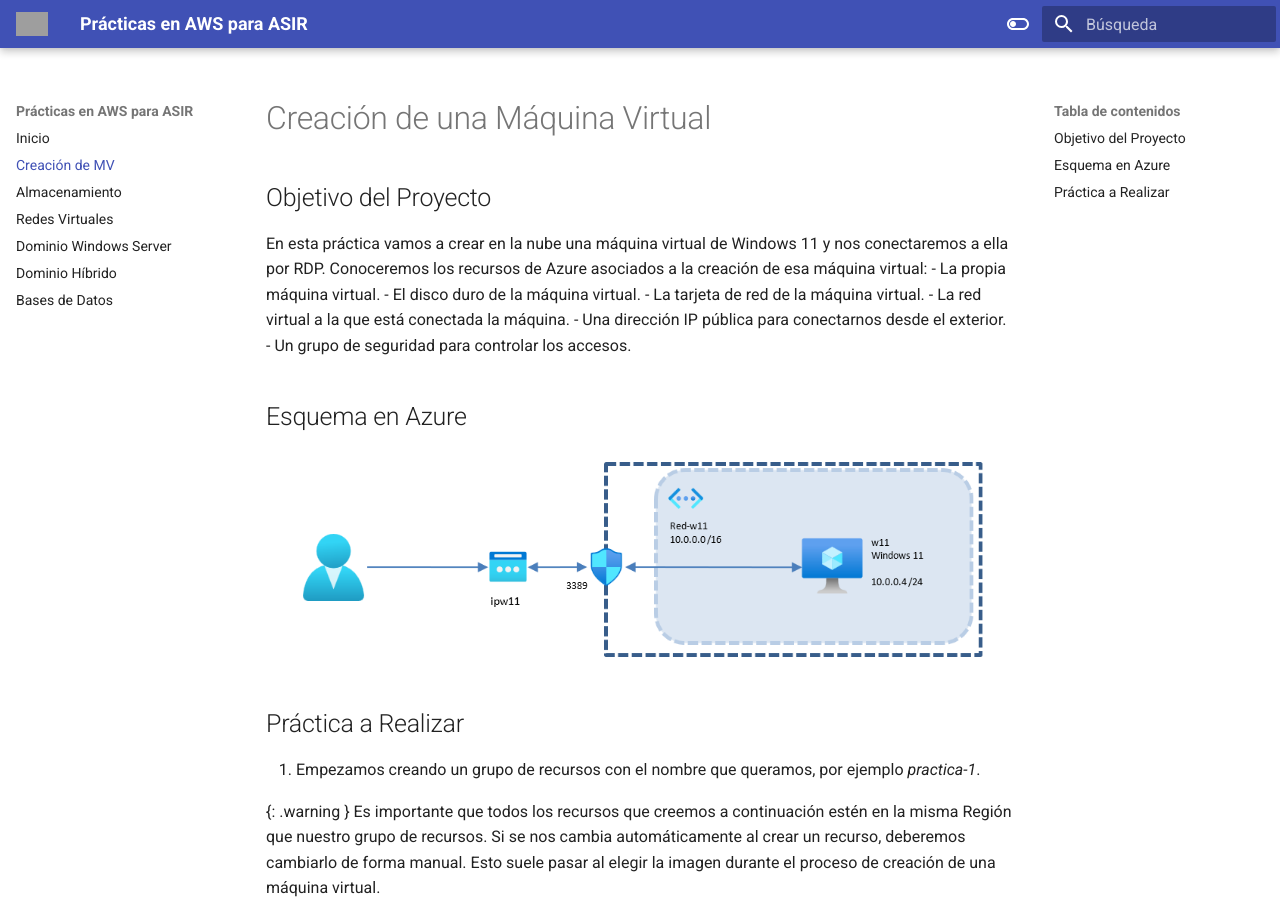
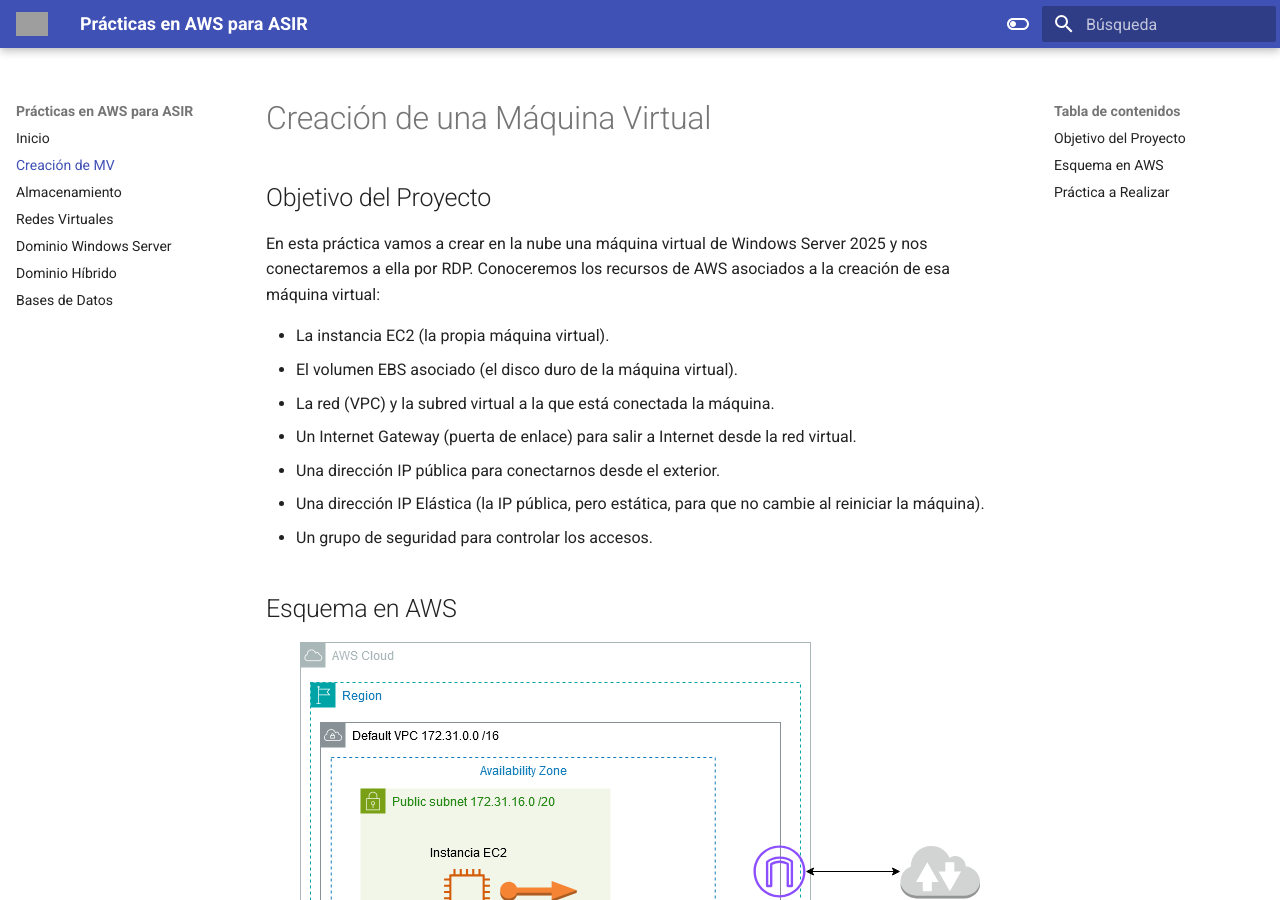
Before and after one commit to jrpellicer/awsasir, an MkDocs documentation site: the page built from docs/practica01.md, in a window 1280 px wide and 900 px high. Built offline with MkDocs 1.6.1 and Material for MkDocs 9.7.7, drawn with Linux system fonts in a browser that asks for light colours; grey boxes are pictures that could not be loaded.

Commit message:
Página Inicio

```diff
--- a/docs/practica01.md
+++ b/docs/practica01.md
@@ -8,17 +8,20 @@
 
 ## Objetivo del Proyecto
 
-En esta práctica vamos a crear en la nube una máquina virtual de Windows 11 y nos conectaremos a ella por RDP. Conoceremos los recursos de Azure asociados a la creación de esa máquina virtual:
-- La propia máquina virtual.
-- El disco duro de la máquina virtual.
-- La tarjeta de red de la máquina virtual.
-- La red virtual a la que está conectada la máquina.
+En esta práctica vamos a crear en la nube una máquina virtual de Windows Server 2025 y nos conectaremos a ella por RDP. Conoceremos los recursos de AWS asociados a la creación de esa máquina virtual:
+
+- La instancia EC2 (la propia máquina virtual).
+- El volumen EBS asociado (el disco duro de la máquina virtual).
+- La red (VPC) y la subred virtual a la que está conectada la máquina.
+- Un Internet Gateway (puerta de enlace) para salir a Internet desde la red virtual.
 - Una dirección IP pública para conectarnos desde el exterior.
+- Una dirección IP Elástica (la IP pública, pero estática, para que no cambie al reiniciar la máquina).
 - Un grupo de seguridad para controlar los accesos.
 
-## Esquema en Azure
 
-<img src="./images/practica_01_01.png" width="700">
+## Esquema en AWS
+
+<img src="./images/EC2.drawio.png">
 
 
 ## Práctica a Realizar
--- a/mkdocs.yml
+++ b/mkdocs.yml
@@ -44,3 +44,4 @@
   - def_list
   - pymdownx.tasklist:
       custom_checkbox: true
+  - attr_list
```
Also changed, not shown: docs/index.md (+6 -8 lines), docs/images/EC2.drawio.png (added), docs/images/creacion_MV_01.jpg (added), docs/images/creacion_MV_02.jpg (added), docs/images/creacion_MV_03.jpg (added), docs/images/creacion_MV_04.jpg (added), docs/images/practica_01_01.png (deleted), docs/images/practica_02_01.png (deleted), docs/images/practica_02_02.png (deleted), docs/images/practica_03_01.png (deleted), docs/images/practica_03_02.png (deleted), docs/images/practica_03_03.png (deleted), docs/images/practica_03_04.png (deleted), docs/images/practica_04_01.png (deleted), 4 more files.
